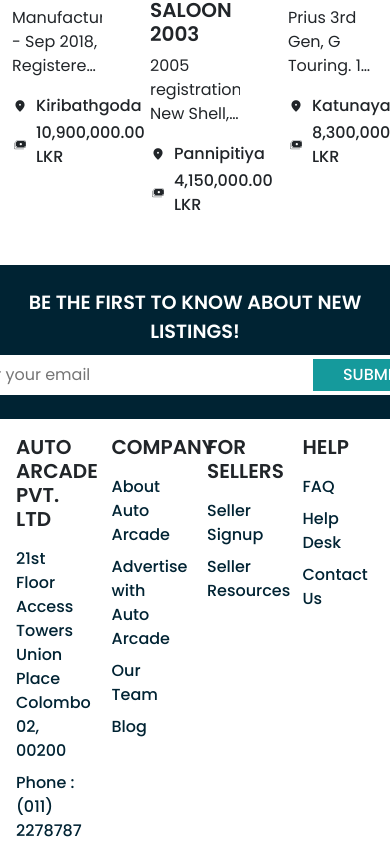
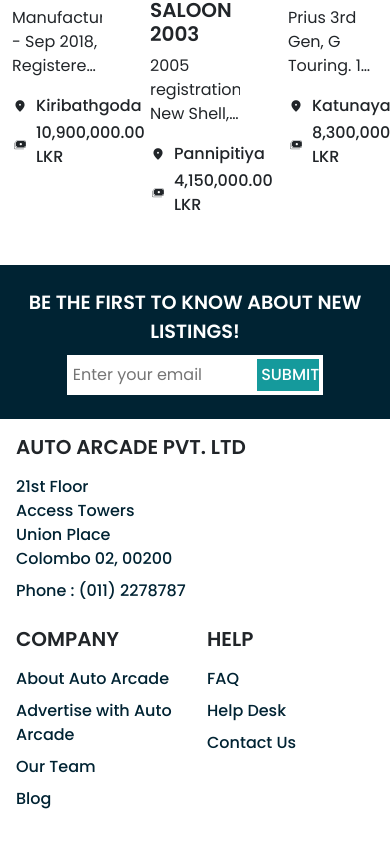
Before and after one commit to team-geek-squad/Auto_Arcade, a React (Create React App) app in the folder react-frontend/: page / in a window 390 px wide. Shown: the part 2184-3051 px from the top of the page. After the commit the page ends 3019 px from the top, so only its background shows below. Built offline with nearby package versions, Linux system fonts and the light colour scheme.

Commit message:
made the footer responsive

```diff
--- a/react-frontend/src/components/Footer.js
+++ b/react-frontend/src/components/Footer.js
@@ -12,8 +12,8 @@ const Footer = () => {
     <div className={classes.footer}>
       <SubscriptionBanner />
       <div className={classes.footerContent}>
-        <Row>
-          <Col className="col-3">
+        <Row className="gy-lg-0 gy-3">
+          <Col className="col-lg-3 col-12">
             <h4 className={classes.sectionTitle}>Auto Arcade Pvt. Ltd</h4>
             <p className={classes.content}>
               21st Floor
@@ -26,7 +26,7 @@ const Footer = () => {
             </p>
             <p className={classes.content}>Phone : (011) 2278787</p>
           </Col>
-          <Col className="col-3">
+          <Col className="col-lg-3 col-6">
             <h4 className={classes.sectionTitle}>Company</h4>
             <NavLink to="*" className={classes.linkContent}>
               <p className={classes.content}>About Auto Arcade</p>
@@ -41,7 +41,7 @@ const Footer = () => {
               <p className={classes.content}>Blog</p>
             </NavLink>
           </Col>
-          <Col className="col-3">
+          <Col className="d-none d-lg-block col-lg-3">
             <h4 className={classes.sectionTitle}>For Sellers</h4>
             <NavLink to="*" className={classes.linkContent}>
               <p className={classes.content}>Seller Signup</p>
@@ -50,7 +50,7 @@ const Footer = () => {
               <p className={classes.content}>Seller Resources</p>
             </NavLink>
           </Col>
-          <Col className="col-3">
+          <Col className="col-lg-3 col-6">
             <h4 className={classes.sectionTitle}>Help</h4>
             <NavLink to="*" className={classes.linkContent}>
               <p className={classes.content}>FAQ</p>
--- a/react-frontend/src/components/SubscriptionBanner.module.css
+++ b/react-frontend/src/components/SubscriptionBanner.module.css
@@ -21,6 +21,7 @@
   background-color: white;
   padding: 0.25rem;
   width: 30rem;
+  max-width: 75%;
 }
 
 .input {
```
